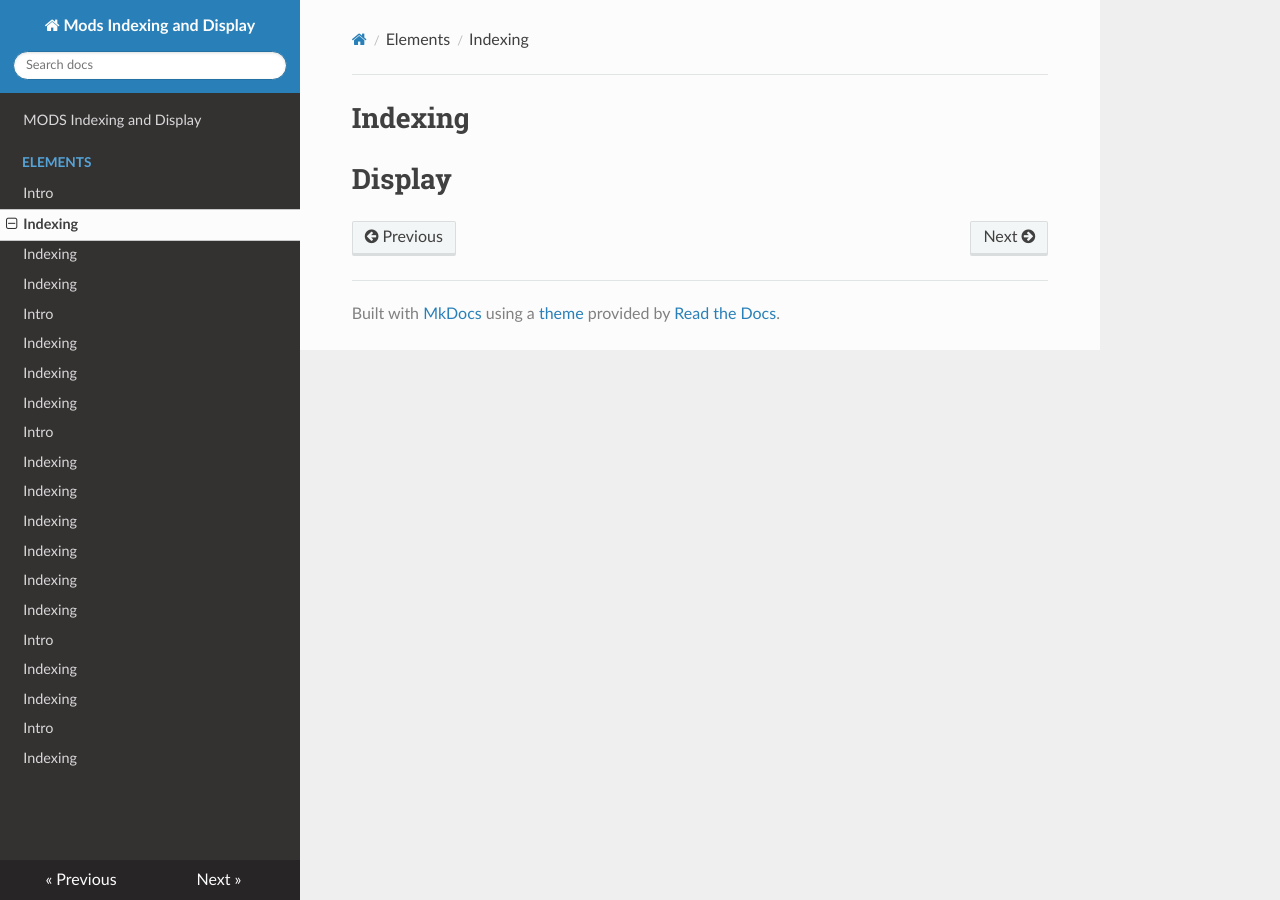
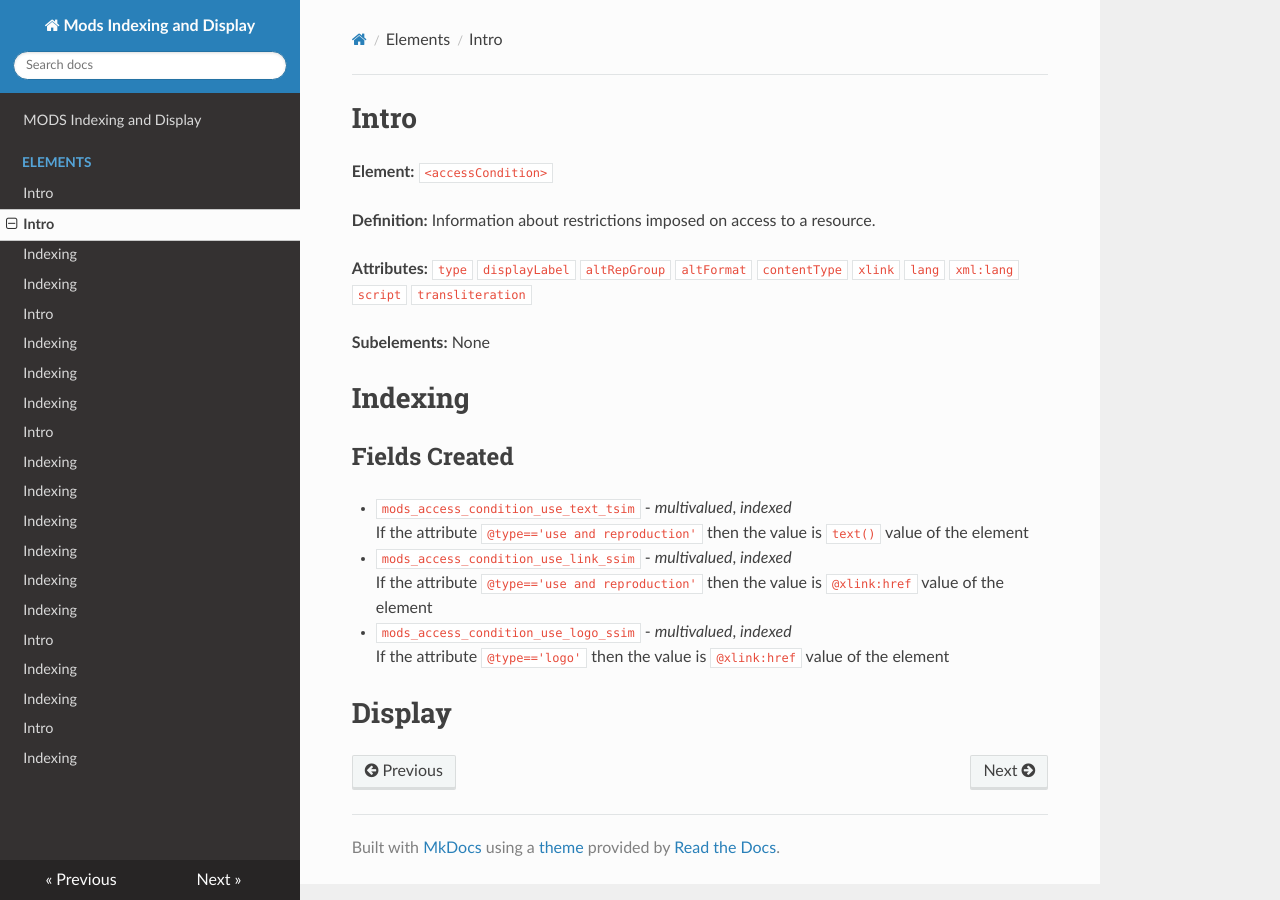
Before and after one commit to Brown-University-Library/mods-documenatation, an MkDocs documentation site: the page built from docs/elements/accessCondition.md, in a window 1280 px wide. Built offline with MkDocs 1.6.1, drawn with Linux system fonts in a browser that asks for light colours; nearby versions of some CDN libraries.

Commit message:
accessCondition intro and indexing

````diff
--- a/docs/elements/accessCondition.md
+++ b/docs/elements/accessCondition.md
@@ -1,3 +1,32 @@
+# Intro
+**Element:** ```<accessCondition>```
+
+**Definition:** Information about restrictions imposed on access to a resource.
+
+**Attributes:**
+```type```
+```displayLabel```
+```altRepGroup```
+```altFormat```
+```contentType```
+```xlink```
+```lang```
+```xml:lang```
+```script```
+```transliteration```
+
+**Subelements:** None
+
 # Indexing
 
+## Fields Created
+
+* ```mods_access_condition_use_text_tsim``` - *multivalued*, *indexed*
+If the attribute ```@type=='use and reproduction'``` then the value is ```text()``` value of the element
+* ```mods_access_condition_use_link_ssim``` - *multivalued*, *indexed*
+If the attribute ```@type=='use and reproduction'``` then the value is ```@xlink:href``` value of the element
+* ```mods_access_condition_use_logo_ssim``` - *multivalued*, *indexed*
+If the attribute ```@type=='logo'``` then the value is ```@xlink:href``` value of the element
+
+
 # Display
````
